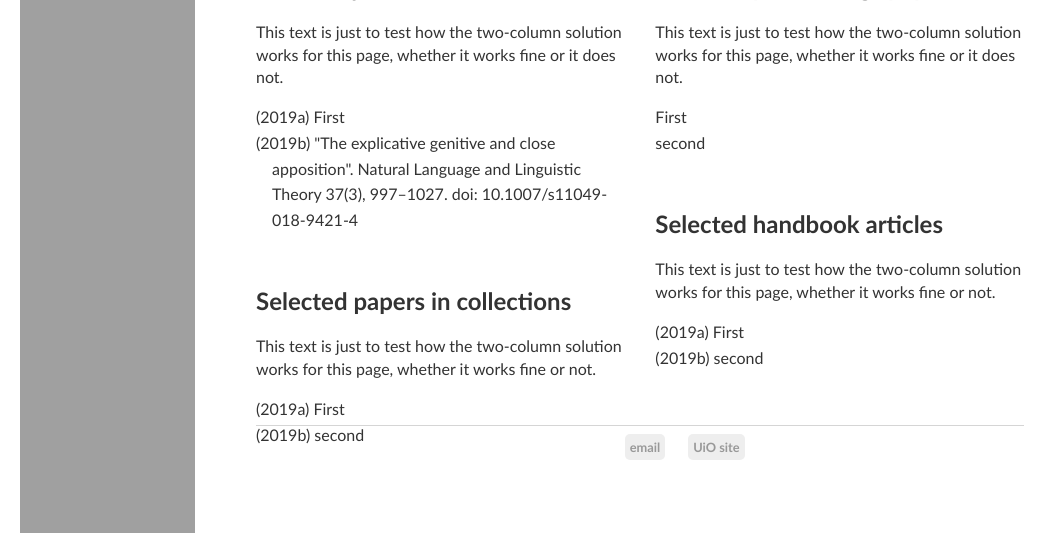
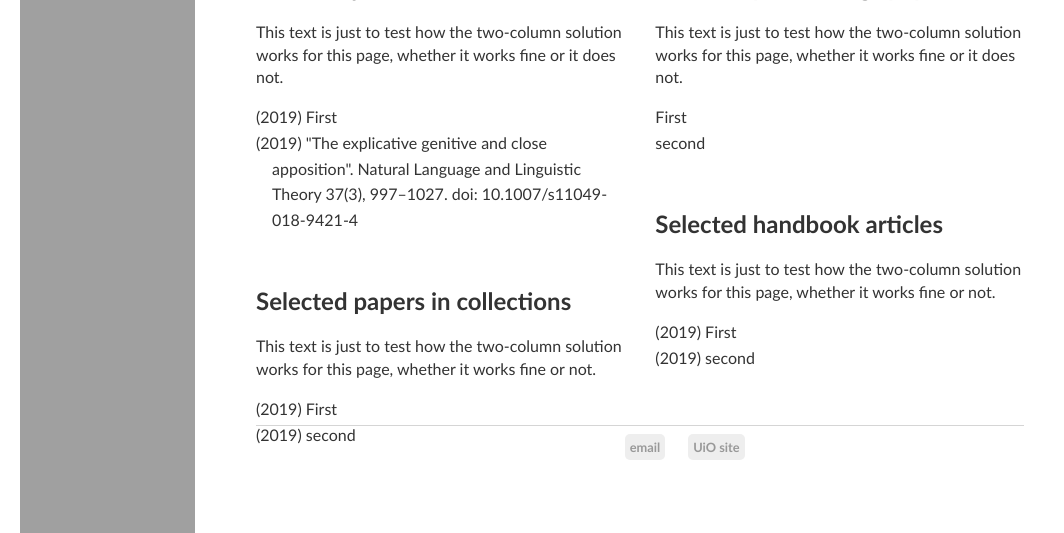
Before and after one commit to kjelljs/kjelljs.github.io, a Jekyll site: the page built from research/index.html, in a window 1280 px wide. Shown: the part 300-833 px from the top of the page, without its empty margins (0-1064 px from the left). Built offline with Jekyll 4.4.1, drawn with Linux system fonts in a browser that asks for light colours.

Commit message:
Update index.html

```diff
--- a/research/index.html
+++ b/research/index.html
@@ -19,15 +19,15 @@ title: Kjell Johan resear
     <h2>Selected journal articles</h2>
 	    <p>This text is just to test how the two-column solution works for this page, whether it works fine or it does not.</p>
 	    <ul id="pubs">
-		    <li>(2019a) First </li>
-		    <li>(2019b) "The explicative genitive and close apposition". Natural Language and Linguistic Theory 37(3), 997–1027. doi: 10.1007/s11049-018-9421-4 </li>
+		    <li>(2019) First </li>
+		    <li>(2019) "The explicative genitive and close apposition". Natural Language and Linguistic Theory 37(3), 997–1027. doi: 10.1007/s11049-018-9421-4 </li>
     </ul>
 </br>
     <h2>Selected papers in collections</h2>
 	    <p>This text is just to test how the two-column solution works for this page, whether it works fine or not.</p>
 	    <ul id="pubs">
-		    <li>(2019a) First </li>
-		    <li>(2019b) second </li>
+		    <li>(2019) First </li>
+		    <li>(2019) second </li>
     </ul>
 </div>
 <div class="right">
@@ -42,8 +42,8 @@ title: Kjell Johan resear
     <h2>Selected handbook articles</h2>
 	    <p>This text is just to test how the two-column solution works for this page, whether it works fine or not.</p>
 	    <ul id="pubs">
-		    <li>(2019a) First </li>
-		    <li>(2019b) second </li>
+		    <li>(2019) First </li>
+		    <li>(2019) second </li>
     </ul>
 </div>
 <p>&nbsp;</p>
```
